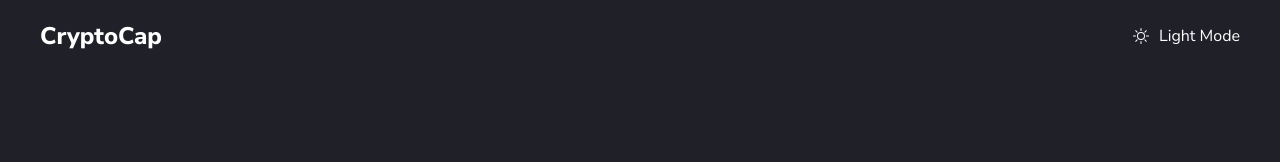
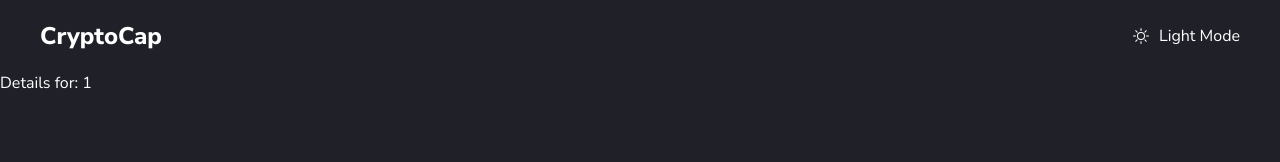
Before and after one commit to rrichetto15/cryptocap, a React (Create React App) app: page /coin/1 in a window 1280 px wide. Shown: the top 162 px of the page. Built offline with nearby package versions, Linux system fonts and the light colour scheme.

Commit message:
remove slugify and use symbol

```diff
--- a/package.json
+++ b/package.json
@@ -12,7 +12,6 @@
     "react-icons": "^4.3.1",
     "react-router-dom": "^6.2.1",
     "react-scripts": "5.0.0",
-    "slugify": "^1.6.5",
     "styled-components": "^5.3.3",
     "web-vitals": "^2.1.4"
   },
--- a/src/App.js
+++ b/src/App.js
@@ -14,7 +14,7 @@ const App = () => {
       <main>
         <Routes>
           <Route path="/" element={<Home />} />
-          <Route path="/:name" element={<Details />} />
+          <Route path="/coin/:symbol" element={<Details />} />
         </Routes>
       </main>
     </BrowserRouter>
--- a/src/pages/details/Details.js
+++ b/src/pages/details/Details.js
@@ -1,5 +1,9 @@
+import { useParams } from 'react-router-dom';
+
 const Details = () => {
-  return <div>This is a details page</div>;
+  const { symbol } = useParams();
+
+  return <div>Details for: {symbol}</div>;
 };
 
 export default Details;
--- a/src/pages/home/Card.js
+++ b/src/pages/home/Card.js
@@ -1,15 +1,13 @@
 import { Link } from 'react-router-dom';
 import styled from 'styled-components';
-import slugify from 'slugify';
 
 const Card = ({ coin }) => {
   const change = coin.DISPLAY.USD.CHANGEPCT24HOUR;
-  const slug = slugify(coin.CoinInfo.FullName, { lower: true });
 
   return (
-    <WrapLink to={`/${slug}`}>
+    <WrapLink to={`/coin/${coin.CoinInfo.Name}`}>
       <span className="arrow">&rarr;</span>
-      <span className="ticker">{coin.CoinInfo.Name}</span>
+      <span className="symbol">{coin.CoinInfo.Name}</span>
       <h2 className="name">{coin.CoinInfo.FullName}</h2>
       <span className="price">{coin.DISPLAY.USD.PRICE}</span>
       <PriceChange change={change}>{change}%</PriceChange>
@@ -55,7 +53,7 @@ const WrapLink = styled(Link)`
     color: var(--text-color-2);
   }
 
-  .ticker {
+  .symbol {
     color: var(--text-color-2);
     font-weight: 600;
     margin-bottom: 0.5rem;
```
Also changed, not shown: 1 other file (tests, documents, lock files or other folders).
